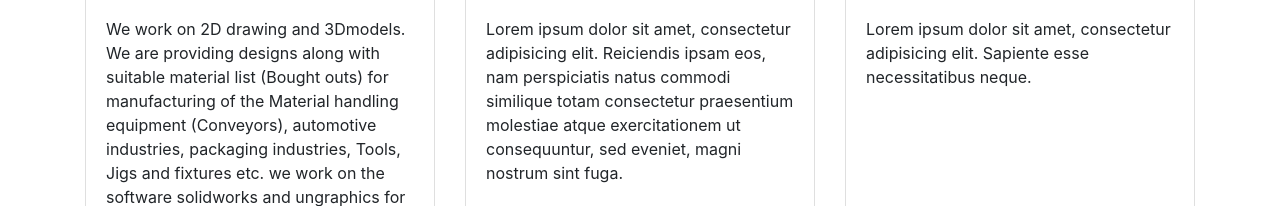
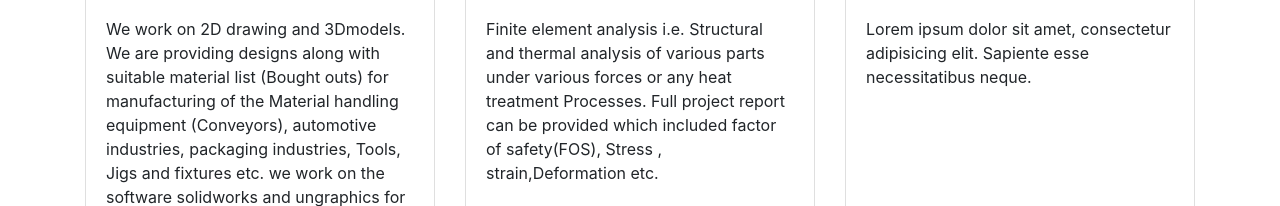
Before and after one commit to swapnilkathane/sscad.github.io, a website: page services.html in a window 1280 px wide. Shown: the part 746-952 px from the top of the page. Drawn offline with Linux system fonts and the light colour scheme.

Commit message:
Update services.html

```diff
--- a/services.html
+++ b/services.html
@@ -79,7 +79,7 @@
           <div class="card h-100">
             <h4 class="card-header">Analysis</h4>
             <div class="card-body">
-              <p class="card-text">Lorem ipsum dolor sit amet, consectetur adipisicing elit. Reiciendis ipsam eos, nam perspiciatis natus commodi similique totam consectetur praesentium molestiae atque exercitationem ut consequuntur, sed eveniet, magni nostrum sint fuga.</p>
+              <p class="card-text">Finite element analysis i.e. Structural and thermal analysis of various parts under  various forces  or any heat treatment Processes. Full project report can be provided which included factor of safety(FOS), Stress , strain,Deformation etc.</p>
             </div>
             <div class="card-footer">
               <a href="#" class="btn btn-primary">Learn More</a>
```
